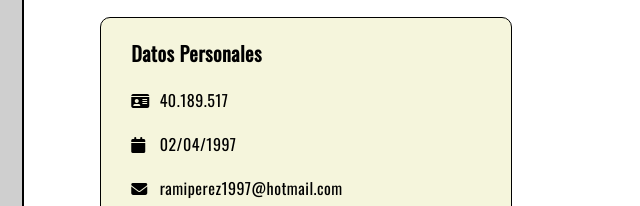
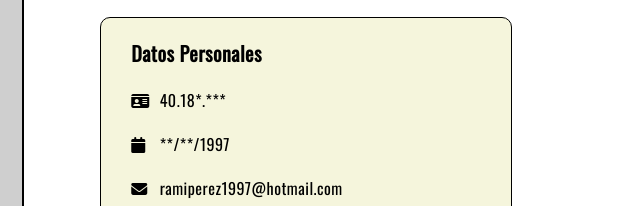
Before and after one commit to RamiroPerez07/ramiro-perez, a plain HTML site: page index.html in a window 1280 px wide. Shown: the part 172-378 px from the top of the page, 42-682 px from the left. Drawn offline with nearby package versions, Linux system fonts and the light colour scheme.

Commit message:
tapado de datos personales

```diff
--- a/index.html
+++ b/index.html
@@ -28,7 +28,7 @@
                                 <i class="fas fa-id-card"></i>
                             </td>
                             <td>
-                                <p>40.189.517</p>
+                                <p>40.18*.***</p>
                             </td>
                         </tr>
                         <tr>
@@ -36,7 +36,7 @@
                                 <i class="fa fa-calendar" aria-hidden="true"></i>
                             </td>
                             <td>
-                                02/04/1997
+                                **/**/1997
                             </td>
                         </tr>
                         <tr>
```
